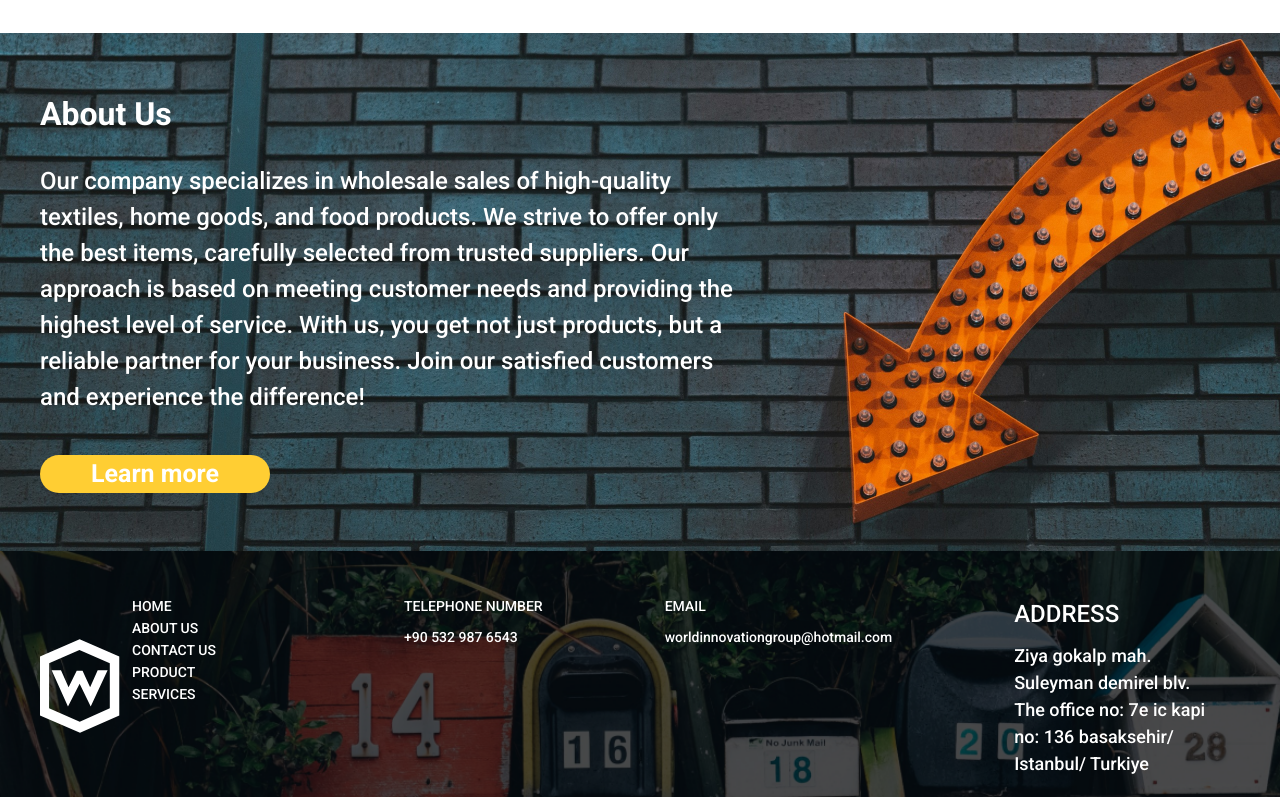
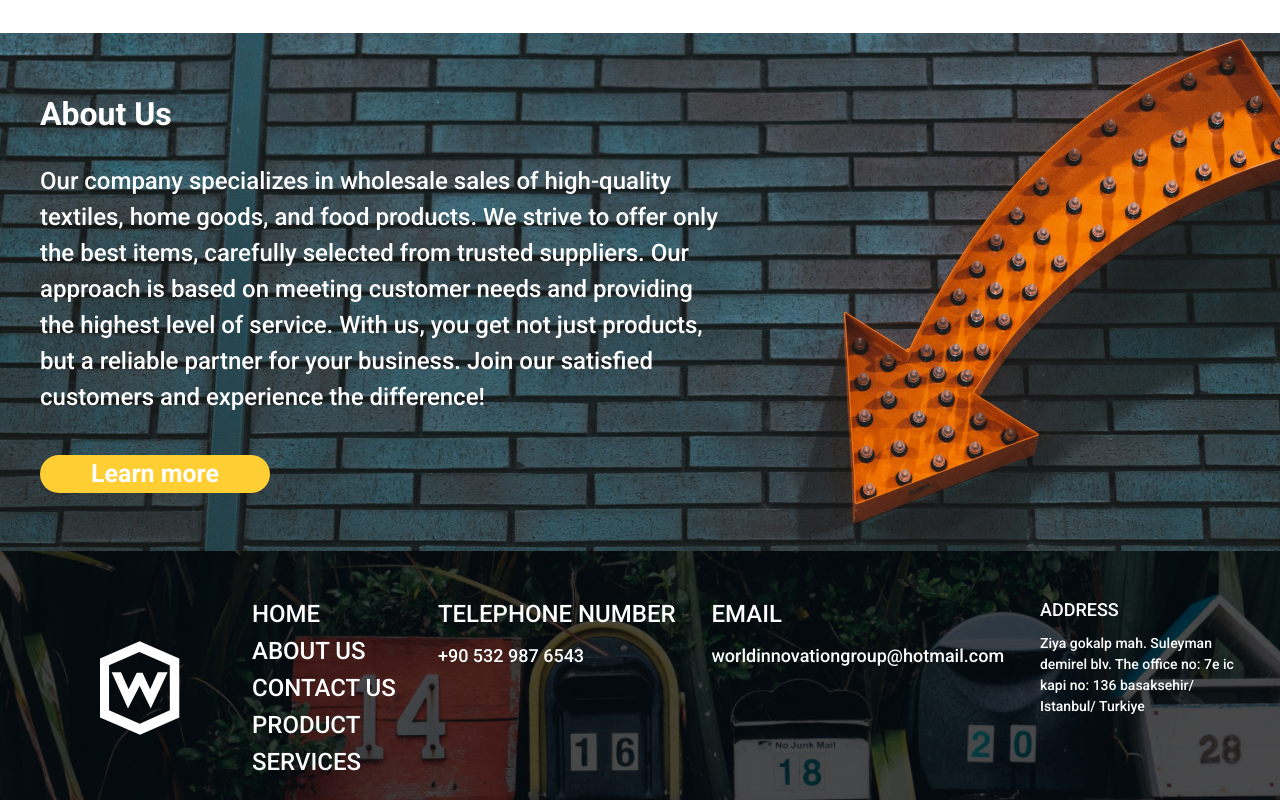
Before and after one commit to digmen/adil2, a React (Create React App) app: page / in a window 1280 px wide. Shown: the part 2624-3424 px from the top of the page. Built offline with nearby package versions, Linux system fonts and the light colour scheme.

Commit message:
adaptive

```diff
--- a/package.json
+++ b/package.json
@@ -8,14 +8,17 @@
     "@testing-library/user-event": "^13.5.0",
     "aos": "^2.3.4",
     "framer-motion": "^11.2.12",
+    "fullpage.js": "^4.0.25",
     "i18next": "^23.11.5",
     "i18next-browser-languagedetector": "^8.0.0",
     "i18next-http-backend": "^2.5.2",
     "react": "^18.3.1",
     "react-dom": "^18.3.1",
+    "react-fullpage": "^0.1.19",
     "react-i18next": "^14.1.2",
     "react-router-dom": "^6.24.0",
     "react-scripts": "5.0.1",
+    "react-transition-group": "^4.4.5",
     "web-vitals": "^2.1.4"
   },
   "scripts": {
--- a/src/App.js
+++ b/src/App.js
@@ -1,5 +1,5 @@
 import React from 'react';
-import { Route, Routes } from 'react-router-dom';
+import { Route, Routes, useLocation } from 'react-router-dom';
 import Home from './pages/home/Home';
 import AboutUs from './pages/aboutus/AboutUs';
 import Product from './pages/product/Product';
--- a/src/TransitionWrapper.jsx
+++ b/src/TransitionWrapper.jsx
@@ -4,22 +4,28 @@ import { useLocation } from 'react-router-dom';
 
 const pageVariants = {
     initial: {
+        opacity: 0,
+        scale: 0.95,
         x: "100vw",
     },
     in: {
+        opacity: 1,
+        scale: 1,
         x: 0,
     },
     out: {
+        opacity: 0,
+        scale: 1.05,
         x: "-100vw",
     },
 };
 
 const pageTransition = {
-    type: "tween",
-    ease: "easeInOut",
+    type: "spring",
+    stiffness: 300,
+    damping: 30,
     duration: 0.5,
 };
-
 
 const TransitionWrapper = ({ children }) => {
     const location = useLocation();
@@ -32,7 +38,7 @@ const TransitionWrapper = ({ children }) => {
                 exit="out"
                 variants={pageVariants}
                 transition={pageTransition}
-                style={{ position: 'relative', width: '100%' }} // Ensuring full width and absolute positioning
+                style={{ position: 'relative', width: '100%' }}
             >
                 {children}
             </motion.div>
--- a/src/components/Footer.jsx
+++ b/src/components/Footer.jsx
@@ -9,30 +9,30 @@ export default function Footer() {
     const { t } = useTranslation()
 
     return (
-        <div className='flex justify-between px-[40px] pt-[25px] w-full max-sm:flex-col  max-sm:pb-12 bg-white' style={{ backgroundImage: `url(${footerBg})`, backgroundSize: 'cover', backgroundRepeat: 'no-repeat' }}>
-            <div className='flex w-full items-center justify-between py-[20px] md:justify-normal md:gap-3'>
-                <div className='flex items-center justify-center flex-col gap-4'>
+        <div className='flex justify-between px-[40px] pt-[25px] w-full   max-sm:pb-12 bg-white' style={{ backgroundImage: `url(${footerBg})`, backgroundSize: 'cover', backgroundRepeat: 'no-repeat' }}>
+            <div className='flex w-full items-center justify-between py-[20px] max-sm:flex-col md:flex-col md:gap-3 lg:flex-col lg:justify-between xl:flex-row'>
+                <div className='flex items-center justify-center flex-col gap-4 xl:w-[200px]'>
                     <img src={logo} alt='logo' className='w-[80px] h-[150px]' />
                 </div>
-                <div className='flex md:gap-3 lg:gap-[15px] xl:gap-[122px]'>
+                <div className='flex max-sm:flex-col md:justify-between xl:flex-1 md:w-full'>
                     <div className='flex flex-col items-start gap-[1px] w-[180px] md:w-max lg:w-[150px] max-sm:items-center'>
-                        <Link to='/' className='text-white md:text-[14px] text-[24px] font-medium max-lg:text-[16px]'>{t('header.homeLink')}</Link>
-                        <Link to='/about' className='text-white md:text-[14px] text-[24px] font-medium max-lg:text-[16px]'>{t('header.homeLink2')}</Link>
-                        <Link to='/contact' className='text-white md:text-[14px] text-[24px] font-medium max-lg:text-[16px]'>{t('header.homeLink5')}</Link>
-                        <Link to='/product' className='text-white md:text-[14px] text-[24px] font-medium max-lg:text-[16px]'>{t('header.homeLink3')}</Link>
-                        <Link to='/service' className='text-white md:text-[14px] text-[24px] font-medium max-lg:text-[16px]'>{t('header.homeLink4')}</Link>
+                        <Link to='/' className='text-white md:text-[14px] text-[24px] font-medium lg:text-[24px]'>{t('header.homeLink')}</Link>
+                        <Link to='/about' className='text-white md:text-[14px] text-[24px] font-medium lg:text-[24px]'>{t('header.homeLink2')}</Link>
+                        <Link to='/contact' className='text-white md:text-[14px] text-[24px] font-medium lg:text-[24px]'>{t('header.homeLink5')}</Link>
+                        <Link to='/product' className='text-white md:text-[14px] text-[24px] font-medium lg:text-[24px]'>{t('header.homeLink3')}</Link>
+                        <Link to='/service' className='text-white md:text-[14px] max-2xl:text-[24px] font-medium lg:text-[24px]'>{t('header.homeLink4')}</Link>
                     </div>
                     <div className='flex  flex-col items-start gap-[10px] md:w-max'>
-                        <span className='text-[24px] max-lg:text-[16px] font-medium text-white md:text-[14px]'>TELEPHONE NUMBER</span>
-                        <span className='text-[18px] max-lg:text-[14px] font-medium text-white md:text-[14px]'>+90 532 987 6543</span>
+                        <span className='text-[24px] lg:text-[24px] font-medium text-white md:text-[14px]'>TELEPHONE NUMBER</span>
+                        <span className='text-[18px] lg:text-[18px] font-medium text-white md:text-[14px]'>+90 532 987 6543</span>
                     </div>
                     <div className='flex flex-col items-start gap-[10px]'>
-                        <span className='text-[24px] max-lg:text-[16px] font-medium text-white md:text-[14px]'>EMAIL</span>
-                        <a href='mailto:worldinnovationgroup@hotmail.com' className='text-[18px] max-lg:text-[14px] font-medium text-white md:text-[14px]'>worldinnovationgroup@hotmail.com</a>
+                        <span className='text-[24px] lg:text-[24px] font-medium text-white md:text-[14px]'>EMAIL</span>
+                        <a href='mailto:worldinnovationgroup@hotmail.com' className='text-[18px] lg:text-[18px] font-medium text-white md:text-[14px]'>worldinnovationgroup@hotmail.com</a>
                     </div>
                     <div className='flex flex-col w-[200px] items-start gap-[10px]'>
-                        <span className='text-[24px] font-medium text-white'>ADDRESS</span>
-                        <span className='text-[18px] font-medium text-white'>Ziya gokalp mah. Suleyman demirel blv. The office no: 7e ic kapi no: 136 basaksehir/ Istanbul/ Turkiye</span>
+                        <span className='text-[24px] md:text-[18px] font-medium text-white'>ADDRESS</span>
+                        <span className='text-[18px] md:text-[14px] font-medium text-white'>Ziya gokalp mah. Suleyman demirel blv. The office no: 7e ic kapi no: 136 basaksehir/ Istanbul/ Turkiye</span>
                     </div>
                 </div>
             </div>
--- a/src/index.css
+++ b/src/index.css
@@ -11,3 +11,44 @@
   font-family: "Roboto", sans-serif;
   scroll-behavior: smooth;
 }
+
+.page-enter {
+  transform: rotateY(90deg);
+  opacity: 0;
+}
+
+.page-enter-active {
+  transform: rotateY(0deg);
+  opacity: 1;
+  transition: transform 600ms, opacity 600ms;
+}
+
+.page-exit {
+  transform: rotateY(0deg);
+  opacity: 1;
+}
+
+.page-exit-active {
+  transform: rotateY(-90deg);
+  opacity: 0;
+  transition: transform 600ms, opacity 600ms;
+}
+
+
+::-webkit-scrollbar {
+  width: 0px;
+}
+
+::-webkit-scrollbar-thumb {
+  background-color: transparent;
+  border: none;
+}
+
+::-webkit-scrollbar-track {
+  background-color: transparent;
+  border: none;
+}
+
+::-webkit-scrollbar-corner {
+  background-color: transparent;
+}
--- a/src/locales/trk/translation.json
+++ b/src/locales/trk/translation.json
@@ -228,7 +228,7 @@
     "goalText": "Unser Ziel ist es, Ihre Erwartungen zu übertreffen und die Zusammenarbeit mit uns so angenehm und effizient wie möglich zu gestalten. "
   },
   "contact": {
-    "contactTextHero": "KONTAKTIERE UNS",
+    "contactTextHero": "iletişim bilgilerimiz",
     "methods": [
       {
         "title": "EMAIL",
--- a/src/pages/contact/Contact.jsx
+++ b/src/pages/contact/Contact.jsx
@@ -21,7 +21,7 @@ export default function Contact() {
 
   // Determine the font size based on the current language
   const getFontSize = () => {
-    return i18n.language === 'en' ? '230px' : i18n.language === 'de' ? '230px' : '150px';
+    return i18n.language === 'en' ? '230px' : i18n.language === 'de' ? '230px' : '230px';
   };
 
   const getPositionCard = () => {
--- a/src/pages/home/Home.jsx
+++ b/src/pages/home/Home.jsx
@@ -31,9 +31,9 @@ export default function Home() {
     return (
         <>
             <div className='mt-[125px]'>
-                <div className='h-[700px] relative' style={{ backgroundImage: `url(${homeImage})`, backgroundSize: 'cover' }}>
+                <div className='h-[700px] relative max-sm:h-[500px]' style={{ backgroundImage: `url(${homeImage})`, backgroundSize: 'cover' }}>
                     <div className='absolute w-full h-full bg-gradient-to-t from-[#00000069] via-[#000000bc] to-[#00000069]'></div>
-                    <div className='w-[780px] h-full flex flex-col justify-center px-[40px] z-20'>
+                    <div className='w-[768px] max-md:w-[400px] h-full flex flex-col justify-center px-[40px] z-20'>
                         <span className='text-white text-[55px] font-bold  z-20 max-sm:text-[30px]'>{t('home.homeTextHero')}</span>
                         <span className='text-white text-[29px] mt-[25px] font-bold  z-20 max-sm:text-[30px] max-sm:w-[300px]'>{t('home.homeTextHeroPrg')}</span>
                         <Link to='/contact' className='text-white bg-[#FFCE33] mt-[40px] rounded-[25px] w-[270px] text-[31px] font-bold text-center z-20 max-sm:text-[30px] max-sm:w-[300px]'>{t('home.homeTextHeroBtn')}</Link>
@@ -41,7 +41,7 @@ export default function Home() {
                 </div>
 
                 <div className='flex justify-center px-[40px] mt-[50px]'>
-                    <div className='flex justify-between w-[1000px] md:w-[700px]'>
+                    <div className='flex justify-between w-[1000px] max-sm:flex-col md:w-[700px]'>
                         <div className='flex flex-col items-center'>
                             <span className='text-[52px] font-black'>300 000 <strong className='text-[#FFCE33] text-[52px] font-black'>+</strong></span>
                             <span className='text-[26px] font-normal'>{t('home.stats.items')}</span>
@@ -137,9 +137,9 @@ export default function Home() {
                 </div>
 
                 <div className='h-[518px] w-full' style={{ backgroundImage: `url(${homeImage2})`, backgroundSize: 'cover', backgroundRepeat: 'no-repeat' }}>
-                    <div className='w-[780px] h-full flex flex-col justify-center px-[40px] z-20'>
+                    <div className='w-[768px] max-md:w-[400px] h-full flex flex-col justify-center px-[40px] z-20'>
                         <span className='text-white text-[32px] font-bold  z-20 max-sm:text-[32px]'>{t('home.aboutUs.title')}</span>
-                        <span className='text-white text-[24px] mt-[25px] font-medium z-20 max-sm:text-[25px] max-sm:w-[300px]'>{t('home.aboutUs.description')}</span>
+                        <span className='text-white text-[24px] mt-[25px] font-medium z-20 max-sm:text-[18px] max-sm:w-[300px]'>{t('home.aboutUs.description')}</span>
                         <Link className='text-white bg-[#FFCE33] mt-[40px] rounded-[25px] w-[230px] text-[25px] font-bold text-center z-20 max-sm:text-[25px] max-sm:w-[300px]'>{t('home.aboutUs.learnMoreBtn')}</Link>
                     </div>
                 </div>
```
Also changed, not shown: src/components/Header.jsx (+11 -11 lines), 1 other file (tests, documents, lock files or other folders).
